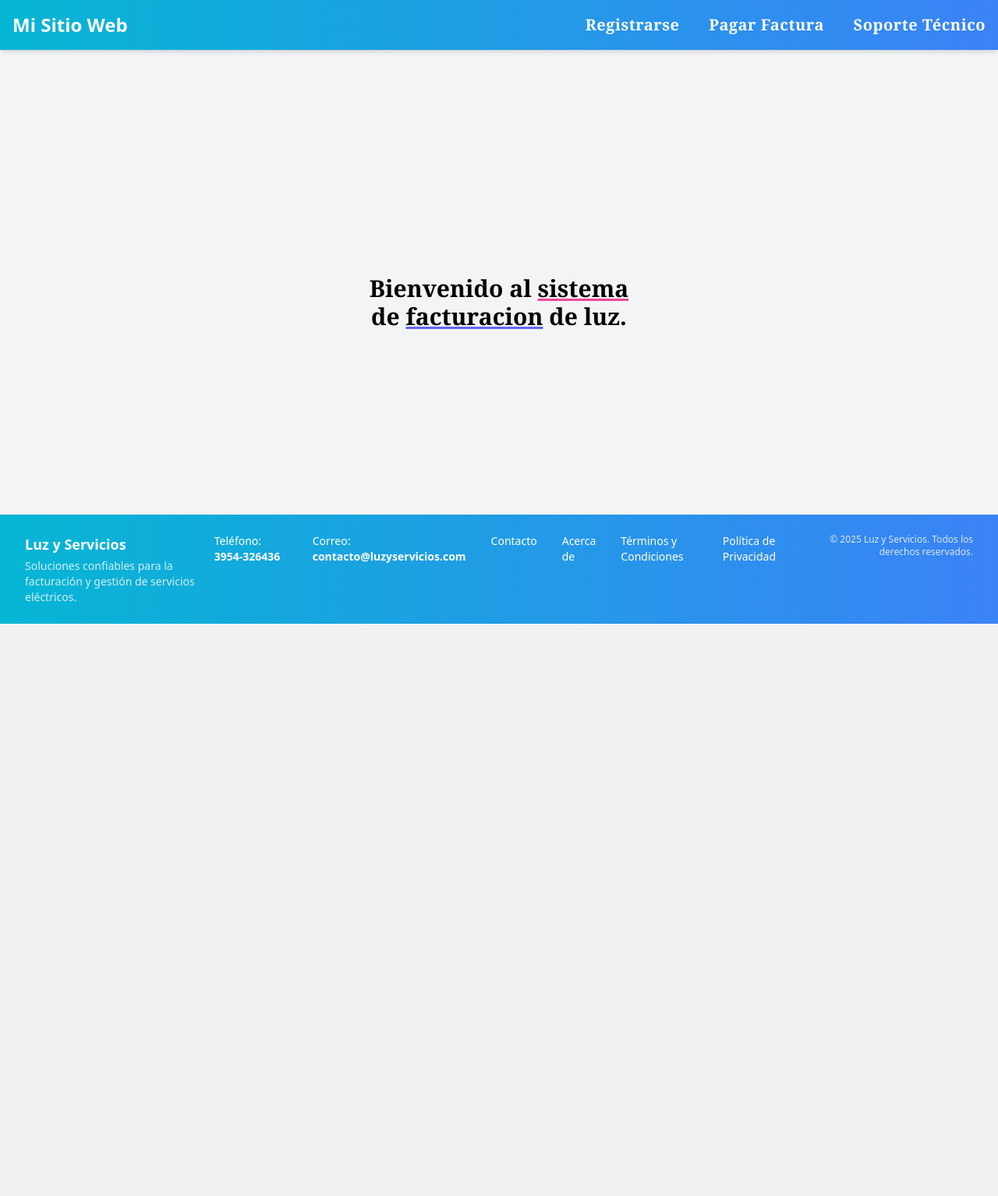
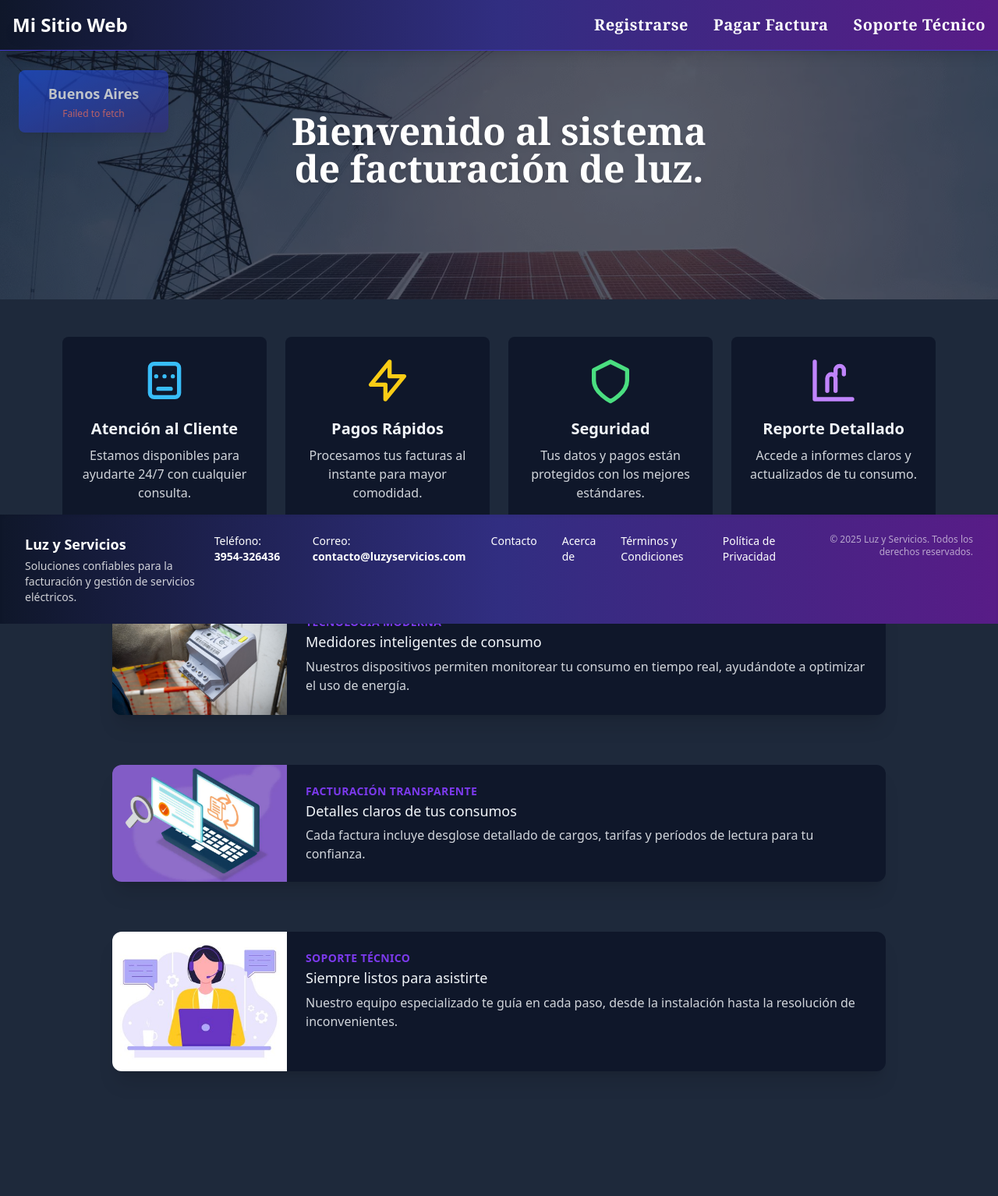
Before and after one commit to IIulixesII/Tp_Facturacion, a PHP site: page /fact/ in a window 1280 px wide. Shown: the whole page at 78% size. Before the commit the page ends 800 px from the top, so only its background shows below. Run offline with PHP 8.4, Linux system fonts and the light colour scheme; some libraries are stand-ins or nearby versions.

Commit message:
Css, Fondos y diseño
Mas adelante estaria piola adaptarlo a movil

```diff
--- a/fact/index.php
+++ b/fact/index.php
@@ -9,7 +9,10 @@
 
 $template = new TemplateController();
 $template->GetHeader();  // genera <html><head>...<body>
+
+
 $template->GetTemplate(); // contenido principal
 $template->GetFooter();  // aquí va tu footer
 
+
 ?>
--- /dev/null
+++ b/fact/vistas/contenidoindex.php
@@ -0,0 +1,113 @@
+<!-- Imagen grande con texto arriba de todo, solo en la página principal -->
+<div class="relative w-full h-64 sm:h-96 bg-cover bg-center" style="background-image: url('fondo/larg.webp');">
+  <div class="absolute inset-0 bg-[#0F172A]/70 flex items-center justify-center px-4">
+    <h1 class="text-3xl sm:text-5xl font-extrabold font-serif text-white drop-shadow-md text-center leading-tight">
+      Bienvenido al sistema<br>de facturación de luz.
+    </h1>
+  </div>
+</div>
+
+<!-- Sección de cuadrados con iconos Heroicons -->
+<div class="max-w-6xl mx-auto px-4 mt-12 grid grid-cols-1 sm:grid-cols-2 md:grid-cols-4 gap-6">
+  <!-- Atención al Cliente -->
+  <div class="bg-[#0F172A] hover:bg-[#1E3A8A] text-[#F1F5F9] rounded-lg p-6 flex flex-col items-center text-center transition">
+    <svg class="h-16 w-16 text-[#38BDF8] mb-4" fill="none" viewBox="0 0 24 24" stroke="currentColor">
+      <path stroke-linecap="round" stroke-linejoin="round" stroke-width="2"
+        d="M8 10h.01M12 10h.01M16 10h.01M9 16h6m2 4H7a2 2 0 01-2-2V6a2 2 0 012-2h10a2 2 0 012 2v12a2 2 0 01-2 2z" />
+    </svg>
+    <h3 class="text-xl font-semibold mb-2">Atención al Cliente</h3>
+    <p class="text-gray-300">Estamos disponibles para ayudarte 24/7 con cualquier consulta.</p>
+  </div>
+
+  <!-- Pagos Rápidos -->
+  <div class="bg-[#0F172A] hover:bg-[#1E3A8A] text-[#F1F5F9] rounded-lg p-6 flex flex-col items-center text-center transition">
+    <svg class="h-16 w-16 text-[#FACC15] mb-4" fill="none" viewBox="0 0 24 24" stroke="currentColor">
+      <path stroke-linecap="round" stroke-linejoin="round" stroke-width="2"
+        d="M13 10V3L4 14h7v7l9-11h-7z" />
+    </svg>
+    <h3 class="text-xl font-semibold mb-2">Pagos Rápidos</h3>
+    <p class="text-gray-300">Procesamos tus facturas al instante para mayor comodidad.</p>
+  </div>
+
+  <!-- Seguridad -->
+  <div class="bg-[#0F172A] hover:bg-[#1E3A8A] text-[#F1F5F9] rounded-lg p-6 flex flex-col items-center text-center transition">
+    <svg class="h-16 w-16 text-[#4ADE80] mb-4" fill="none" viewBox="0 0 24 24" stroke="currentColor">
+      <path stroke-linecap="round" stroke-linejoin="round" stroke-width="2"
+        d="M12 22s8-4 8-10V7l-8-4-8 4v5c0 6 8 10 8 10z" />
+    </svg>
+    <h3 class="text-xl font-semibold mb-2">Seguridad</h3>
+    <p class="text-gray-300">Tus datos y pagos están protegidos con los mejores estándares.</p>
+  </div>
+
+  <!-- Reporte Detallado -->
+  <div class="bg-[#0F172A] hover:bg-[#1E3A8A] text-[#F1F5F9] rounded-lg p-6 flex flex-col items-center text-center transition">
+    <svg class="h-16 w-16 text-[#C084FC] mb-4" fill="none" viewBox="0 0 24 24" stroke="currentColor">
+      <path stroke-linecap="round" stroke-linejoin="round" stroke-width="2"
+        d="M3 3v18h18M9 17v-6a2 2 0 014 0v6M13 9V7a2 2 0 014 0v2" />
+    </svg>
+    <h3 class="text-xl font-semibold mb-2">Reporte Detallado</h3>
+    <p class="text-gray-300">Accede a informes claros y actualizados de tu consumo.</p>
+  </div>
+</div>
+
+<!-- Sección de tarjetas informativas -->
+<div class="max-w-5xl mx-auto px-4 mt-24 space-y-16">
+  <!-- Tarjeta 1 -->
+  <div class="flex flex-col md:flex-row bg-[#0F172A] hover:bg-[#1E3A8A] text-[#F1F5F9] shadow-xl rounded-xl overflow-hidden transform transition duration-700 ease-in-out hover:scale-[1.01] opacity-0 animate-fadeInUp">
+    <img class="h-52 w-full object-cover md:w-56 md:h-auto" src="fondo/medidor.jpg" alt="Medidor eléctrico digital" />
+    <div class="p-6">
+      <div class="text-sm font-semibold tracking-wide text-[#7C3AED] uppercase">Tecnología moderna</div>
+      <div class="mt-1 text-lg leading-tight font-medium">Medidores inteligentes de consumo</div>
+      <p class="mt-2 text-gray-300">Nuestros dispositivos permiten monitorear tu consumo en tiempo real, ayudándote a optimizar el uso de energía.</p>
+    </div>
+  </div>
+
+  <!-- Tarjeta 2 -->
+  <div class="flex flex-col md:flex-row bg-[#0F172A] hover:bg-[#1E3A8A] text-[#F1F5F9] shadow-xl rounded-xl overflow-hidden transform transition duration-700 ease-in-out hover:scale-[1.01] opacity-0 animate-fadeInUp delay-200">
+    <img class="h-52 w-full object-cover md:w-56 md:h-auto" src="fondo/factura.webp" alt="Factura eléctrica" />
+    <div class="p-6">
+      <div class="text-sm font-semibold tracking-wide text-[#7C3AED] uppercase">Facturación transparente</div>
+      <div class="mt-1 text-lg leading-tight font-medium">Detalles claros de tus consumos</div>
+      <p class="mt-2 text-gray-300">Cada factura incluye desglose detallado de cargos, tarifas y períodos de lectura para tu confianza.</p>
+    </div>
+  </div>
+
+  <!-- Tarjeta 3 -->
+  <div class="flex flex-col md:flex-row bg-[#0F172A] hover:bg-[#1E3A8A] text-[#F1F5F9] shadow-xl rounded-xl overflow-hidden transform transition duration-700 ease-in-out hover:scale-[1.01] opacity-0 animate-fadeInUp delay-400">
+    <img class="h-52 w-full object-cover md:w-56 md:h-auto" src="fondo/soporte.jpg" alt="Soporte técnico" />
+    <div class="p-6">
+      <div class="text-sm font-semibold tracking-wide text-[#7C3AED] uppercase">Soporte técnico</div>
+      <div class="mt-1 text-lg leading-tight font-medium">Siempre listos para asistirte</div>
+      <p class="mt-2 text-gray-300">Nuestro equipo especializado te guía en cada paso, desde la instalación hasta la resolución de inconvenientes.</p>
+    </div>
+  </div>
+</div>
+
+<!-- Espaciado final -->
+<div class="h-20"></div>
+
+<!-- Animación Tailwind personalizada -->
+<style>
+  @keyframes fadeInUp {
+    0% {
+      opacity: 0;
+      transform: translateY(20px);
+    }
+    100% {
+      opacity: 1;
+      transform: translateY(0);
+    }
+  }
+
+  .animate-fadeInUp {
+    animation: fadeInUp 1s ease forwards;
+  }
+
+  .delay-200 {
+    animation-delay: 0.2s;
+  }
+
+  .delay-400 {
+    animation-delay: 0.4s;
+  }
+</style>
--- a/fact/vistas/footer.php
+++ b/fact/vistas/footer.php
@@ -1,4 +1,5 @@
-<footer class="fixed bottom-0 left-0 w-full bg-gradient-to-r from-cyan-500 to-blue-500 text-white px-8 py-6 flex flex-col md:flex-row justify-between items-center md:items-start space-y-4 md:space-y-0 shadow-lg">
+<div class="h-20"></div>
+<footer class="fixed bottom-0 left-0 w-full bg-gradient-to-r from-slate-900 via-indigo-900 to-purple-900 text-white px-8 py-6 flex flex-col md:flex-row justify-between items-center md:items-start space-y-4 md:space-y-0 shadow-inner backdrop-blur-sm z-50">
   <div class="font-bold text-lg mb-2 md:mb-0">
     Luz y Servicios
     <p class="text-sm font-normal mt-1 max-w-xs text-white/80">
@@ -7,15 +8,15 @@
   </div>
 
   <nav class="flex flex-col md:flex-row space-y-2 md:space-y-0 md:space-x-8 text-sm">
-    <a href="#" class="hover:underline">Teléfono: <span class="font-semibold">3954-326436</span></a>
-    <a href="#" class="hover:underline">Correo: <span class="font-semibold">contacto@luzyservicios.com</span></a>
-    <a href="#" class="hover:underline">Contacto</a>
-    <a href="#" class="hover:underline">Acerca de</a>
-    <a href="#" class="hover:underline">Términos y Condiciones</a>
-    <a href="#" class="hover:underline">Política de Privacidad</a>
+    <a href="#" class="hover:text-yellow-400 transition-colors">Teléfono: <span class="font-semibold">3954-326436</span></a>
+    <a href="#" class="hover:text-green-300 transition-colors">Correo: <span class="font-semibold">contacto@luzyservicios.com</span></a>
+    <a href="#" class="hover:text-pink-300 transition-colors">Contacto</a>
+    <a href="#" class="hover:text-indigo-300 transition-colors">Acerca de</a>
+    <a href="#" class="hover:text-blue-300 transition-colors">Términos y Condiciones</a>
+    <a href="#" class="hover:text-purple-300 transition-colors">Política de Privacidad</a>
   </nav>
 
-  <div class="text-white/80 text-xs text-center md:text-right">
-    © 2025 Luz y Servicios. Todos los derechos reservados.<br>
+  <div class="text-white/60 text-xs text-center md:text-right">
+    © 2025 Luz y Servicios. Todos los derechos reservados.
   </div>
 </footer>
--- a/fact/vistas/header.php
+++ b/fact/vistas/header.php
@@ -1,10 +1,20 @@
-<header class="fixed top-0 left-0 w-full bg-gradient-to-r from-cyan-500 to-blue-500 text-white p-4 shadow-md z-50">
-    <div class="container mx-auto flex justify-between items-center">
-        <h1 class="text-2xl font-bold">Mi Sitio Web</h1>
-        <nav class="space-x-8 text-xl font-serif font-semibold tracking-wide">
-            <a href="index.php?ruta=registrar" class="text-white hover:text-yellow-400 focus:outline-none transition-colors duration-200">Registrarse</a>
-            <a href="index.php?ruta=factura" class="text-white hover:text-green-300 focus:outline-none transition-colors duration-200">Pagar Factura</a>
-            <a href="index.php?ruta=soporte" class="text-white hover:text-purple-300 focus:outline-none transition-colors duration-200">Soporte Técnico</a>
-        </nav>
-    </div>
+<header class="fixed top-0 left-0 w-full bg-gradient-to-r from-slate-900 via-indigo-900 to-purple-900 text-white p-4 shadow-lg border-b border-indigo-700 backdrop-blur-sm z-50">
+  <div class="container mx-auto flex flex-col md:flex-row md:justify-between md:items-center gap-4">
+    <a href="index.php" class="hover:text-blue-300 active:text-white visited:text-white transition duration-300 ease-in-out">
+      <h1 class="text-2xl font-bold text-white drop-shadow-lg text-center md:text-left">
+        Mi Sitio Web
+      </h1>
+    </a>
+    <nav class="flex flex-col md:flex-row items-center space-y-2 md:space-y-0 md:space-x-8 text-xl font-serif font-semibold tracking-wide">
+      <a href="index.php?ruta=registrar" class="text-white">
+        Registrarse
+      </a>
+      <a href="index.php?ruta=factura" class="text-white">
+        Pagar Factura
+      </a>
+      <a href="index.php?ruta=soporte" class="text-white">
+        Soporte Técnico
+      </a>
+    </nav>
+  </div>
 </header>
--- /dev/null
+++ b/fact/vistas/modulos/clima.php
@@ -0,0 +1,129 @@
+<div id="weather"
+  class="fixed left-2 sm:left-4 md:left-6
+         bg-gradient-to-br from-blue-700 to-indigo-900 bg-opacity-70
+         rounded-lg p-2 sm:p-3 md:p-4
+         w-32 sm:w-36 md:w-48
+         text-white shadow-lg font-sans z-50
+         text-xs sm:text-sm md:text-sm"
+  style="top: 200px; /* móvil */
+         /* Luego lo ajustamos con media query inline con JS o CSS */">
+  <h2 class="text-sm sm:text-base md:text-lg font-bold mb-1 text-center">Buenos Aires</h2>
+
+  <div id="weather-content" class="flex flex-col items-center space-y-1 md:space-y-1.5">
+    <div id="icon" class="w-8 h-8 sm:w-10 sm:h-10 md:w-14 md:h-14"></div>
+    <div id="temp" class="text-2xl sm:text-3xl md:text-4xl font-extrabold leading-none"></div>
+    <div id="desc" class="capitalize text-xs sm:text-sm md:text-sm text-center"></div>
+    <div id="humidity" class="text-[8px] sm:text-xs md:text-xs opacity-80 text-center"></div>
+  </div>
+
+  <div id="error" class="text-red-400 mt-1 hidden text-center text-xs"></div>
+</div>
+
+<style>
+  /* CSS para mover más arriba y ajustar tamaño en desktop */
+  @media(min-width: 768px) {
+    #weather {
+      top: 90px !important; /* mucho más arriba en PC */
+      opacity: 0.7; /* transparencia general */
+      /* Opcional: si querés que todo sea semitransparente, no solo fondo */
+    }
+  }
+</style>
+
+
+<script>
+  // Iconos SVG básicos para clima
+  const icons = {
+    "soleado": `<svg xmlns="http://www.w3.org/2000/svg" fill="yellow" viewBox="0 0 24 24"><circle cx="12" cy="12" r="5"/></svg>`,
+    "cielo claro": `<svg xmlns="http://www.w3.org/2000/svg" fill="yellow" viewBox="0 0 24 24"><circle cx="12" cy="12" r="5"/></svg>`,
+    "nublado": `<svg xmlns="http://www.w3.org/2000/svg" fill="gray" viewBox="0 0 24 24"><ellipse cx="12" cy="15" rx="8" ry="5"/></svg>`,
+    "lluvia": `<svg xmlns="http://www.w3.org/2000/svg" fill="lightblue" viewBox="0 0 24 24"><path d="M8 13l2 4 2-4 2 4"/></svg>`,
+    "lluvioso": `<svg xmlns="http://www.w3.org/2000/svg" fill="lightblue" viewBox="0 0 24 24"><path d="M8 13l2 4 2-4 2 4"/></svg>`,
+    "nieve": `<svg xmlns="http://www.w3.org/2000/svg" fill="white" viewBox="0 0 24 24"><path d="M12 5v14M5 12h14"/></svg>`,
+  };
+
+  async function fetchWeather() {
+    try {
+      const response = await fetch('https://wttr.in/Buenos_Aires?format=j1');
+      if (!response.ok) throw new Error('No se pudo obtener el clima');
+      const data = await response.json();
+
+      const current = data.current_condition[0];
+      const temp = current.temp_C;
+      const desc = current.weatherDesc[0].value.toLowerCase();
+      const humidity = current.humidity;
+
+      // Seleccionar icono basado en descripción
+      let iconSVG = icons["soleado"]; // default
+      for (const key in icons) {
+        if (desc.includes(key)) {
+          iconSVG = icons[key];
+          break;
+        }
+      }
+
+      document.getElementById('icon').innerHTML = iconSVG;
+      document.getElementById('temp').textContent = `${temp}°C`;
+      document.getElementById('desc').textContent = desc;
+      document.getElementById('humidity').textContent = `Humedad: ${humidity}%`;
+      document.getElementById('error').classList.add('hidden');
+      document.getElementById('weather-content').style.display = 'flex';
+
+    } catch (error) {
+      document.getElementById('error').textContent = error.message;
+      document.getElementById('error').classList.remove('hidden');
+      document.getElementById('weather-content').style.display = 'none';
+    }
+  }
+
+  fetchWeather();
+</script>
+
+
+<script>
+  // Iconos SVG básicos para clima
+  const icons = {
+    "soleado": `<svg xmlns="http://www.w3.org/2000/svg" fill="yellow" viewBox="0 0 24 24"><circle cx="12" cy="12" r="5"/></svg>`,
+    "cielo claro": `<svg xmlns="http://www.w3.org/2000/svg" fill="yellow" viewBox="0 0 24 24"><circle cx="12" cy="12" r="5"/></svg>`,
+    "nublado": `<svg xmlns="http://www.w3.org/2000/svg" fill="gray" viewBox="0 0 24 24"><ellipse cx="12" cy="15" rx="8" ry="5"/></svg>`,
+    "lluvia": `<svg xmlns="http://www.w3.org/2000/svg" fill="lightblue" viewBox="0 0 24 24"><path d="M8 13l2 4 2-4 2 4"/></svg>`,
+    "lluvioso": `<svg xmlns="http://www.w3.org/2000/svg" fill="lightblue" viewBox="0 0 24 24"><path d="M8 13l2 4 2-4 2 4"/></svg>`,
+    "nieve": `<svg xmlns="http://www.w3.org/2000/svg" fill="white" viewBox="0 0 24 24"><path d="M12 5v14M5 12h14"/></svg>`,
+  };
+
+  async function fetchWeather() {
+    try {
+      const response = await fetch('https://wttr.in/Buenos_Aires?format=j1');
+      if (!response.ok) throw new Error('No se pudo obtener el clima');
+      const data = await response.json();
+
+      const current = data.current_condition[0];
+      const temp = current.temp_C;
+      const desc = current.weatherDesc[0].value.toLowerCase();
+      const humidity = current.humidity;
+
+      // Seleccionar icono basado en descripción
+      let iconSVG = icons["soleado"]; // default
+      for (const key in icons) {
+        if (desc.includes(key)) {
+          iconSVG = icons[key];
+          break;
+        }
+      }
+
+      document.getElementById('icon').innerHTML = iconSVG;
+      document.getElementById('temp').textContent = `${temp}°C`;
+      document.getElementById('desc').textContent = desc;
+      document.getElementById('humidity').textContent = `Humedad: ${humidity}%`;
+      document.getElementById('error').classList.add('hidden');
+      document.getElementById('weather-content').style.display = 'flex';
+
+    } catch (error) {
+      document.getElementById('error').textContent = error.message;
+      document.getElementById('error').classList.remove('hidden');
+      document.getElementById('weather-content').style.display = 'none';
+    }
+  }
+
+  fetchWeather();
+</script>
--- a/fact/vistas/modulos/turno.php
+++ b/fact/vistas/modulos/turno.php
@@ -10,7 +10,6 @@
 ?>
 
 <div class="container mx-auto px-6 py-8">
-  <h2 class="text-3xl font-bold text-gray-800 mb-8 text-center">Gestión de Turnos</h2>
 
   <div class="grid grid-cols-1 md:grid-cols-2 gap-10">
 
--- a/fact/vistas/template.php
+++ b/fact/vistas/template.php
@@ -12,8 +12,14 @@
   <title>Sistema de Facturación de Luz</title>
   <script src="https://cdn.tailwindcss.com"></script>
 </head>
-<body class="bg-gray-100 min-h-screen flex items-center justify-center">
+<body class="bg-[#1E293B] text-[#F1F5F9]">
+<?php if (!isset($_GET["ruta"])): ?>
+ <?php include_once "contenidoindex.php"; ?>
+<?php endif; ?>
 
+
+
+  <!-- Contenedor principal -->
     <?php
     $routes = array();
 
@@ -38,16 +44,15 @@
                 break;
 
             default:
-              echo '<p>Ruta no encontrada. Verifique la URL.</p>';
+                include_once "modulos/clima.php";
+                echo '<p class="text-red-500 mt-4">Ruta no encontrada. Verifique la URL.</p>';
                 break;
         }
     } else {
-      echo '<h1 class="text-3xl font-bold text-center mb-6 font-serif">
-              Bienvenido al <a class="underline decoration-pink-500 ">sistema</a> <br>
-              de <a class="underline decoration-indigo-500">facturacion</a> de luz.
-            </h1>';
+        include_once "modulos/clima.php";
     }
     ?>
+  </div>
 
 </body>
 </html>
```
Also changed, not shown: fact/vistas/modulos/factura.php (+53 -23 lines), fact/vistas/modulos/nuevo_cliente.php (+69 -28 lines), fact/fondo/factura.webp (added), fact/fondo/fon.jpg (added), fact/fondo/fondo.webp (added), fact/fondo/larg.webp (added), fact/fondo/medidor.jpg (added), fact/fondo/soporte.jpg (added), 1 other file. Lines whose indentation alone changed are shown as unchanged.
